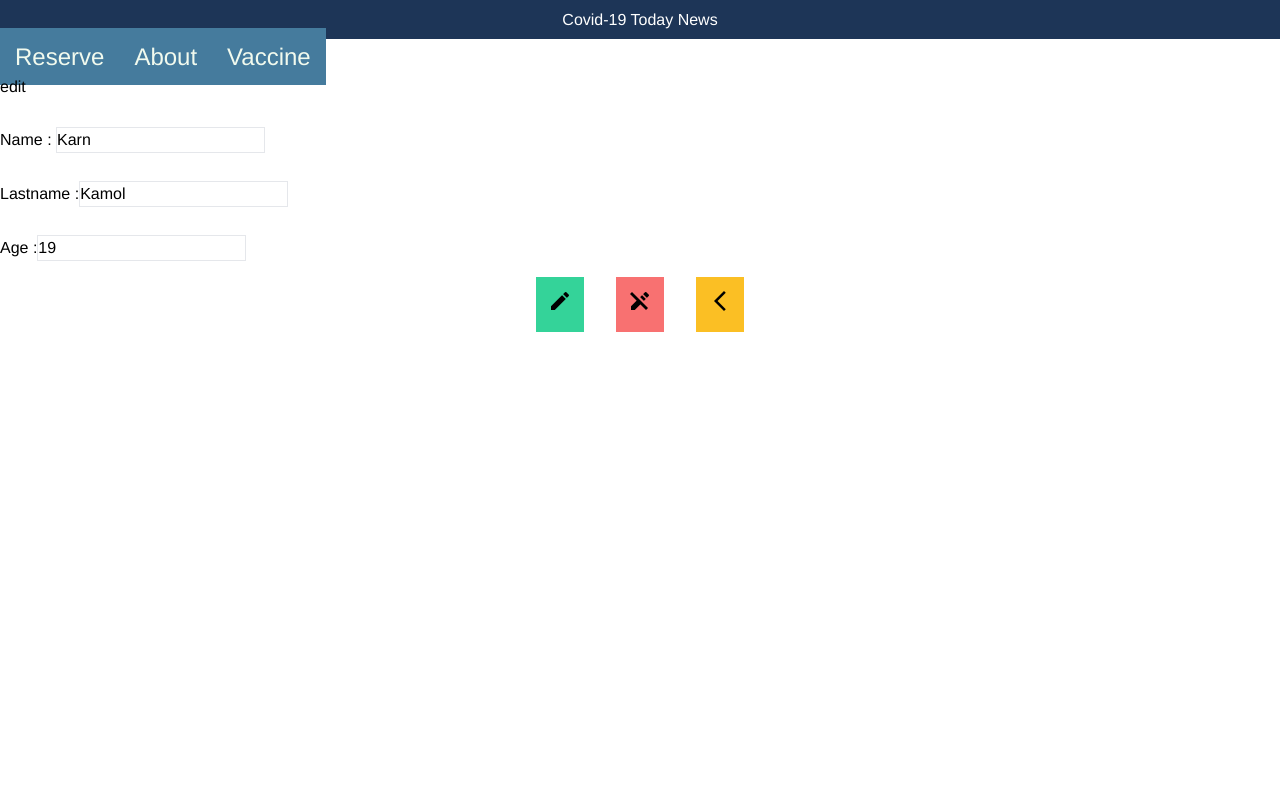
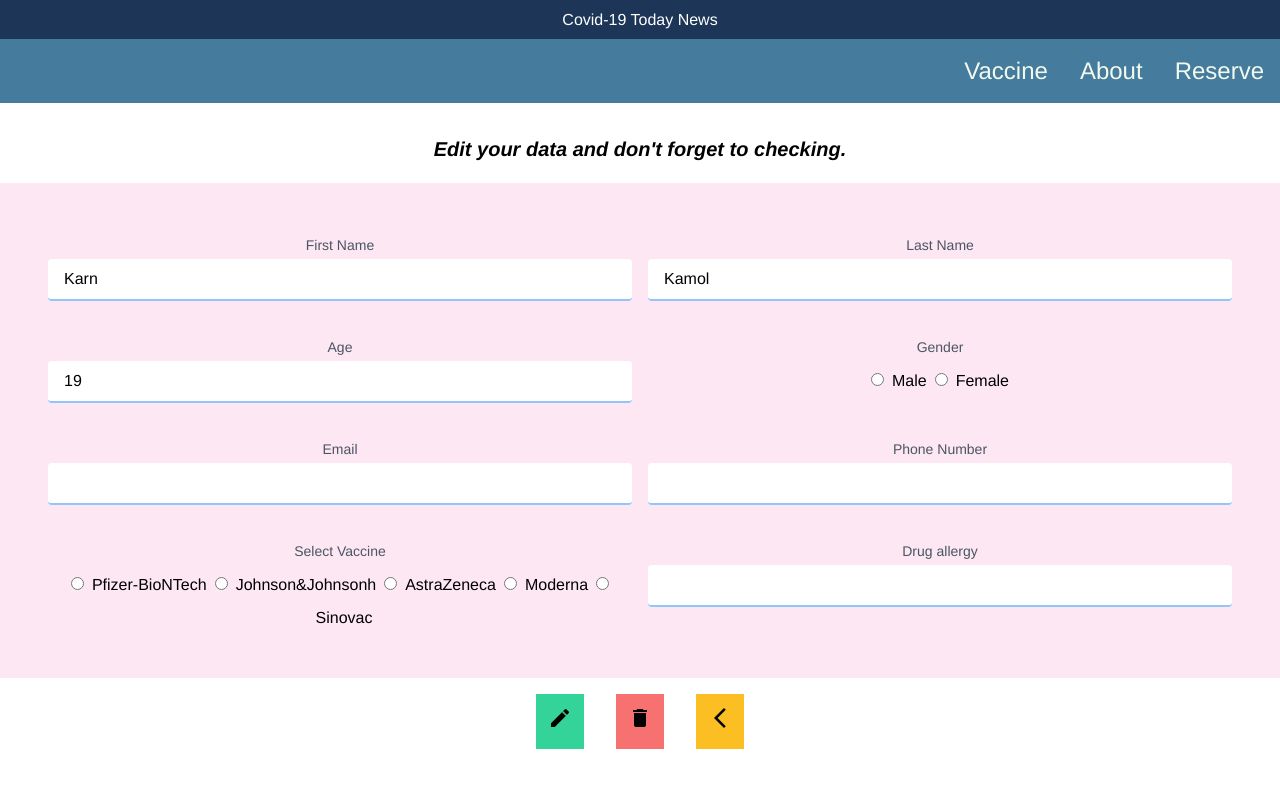
Before and after one commit to karnkm/INT203_62130500010_Groupwork_SPA, a Vue app: page /edit/1 in a window 1280 px wide. Shown: the top 788 px of the page. Built offline with nearby package versions, Linux system fonts and the light colour scheme; data requests are answered from the project's data file.

Commit message:
62130500010[update] style page form

```diff
--- a/src/components/ChangeState.vue
+++ b/src/components/ChangeState.vue
@@ -1,18 +1,69 @@
 <template>
-<p>edit</p>
-  <form @submit.prevent>
-      <label>Name : <input type="text" class="border border-gray-200 mt-7" v-model="name" required></label><br>
-      <label>Lastname :<input type="text" class="border border-gray-200 mt-7" v-model="lastname" required></label><br>
-      <label>Age :<input type="number" class="border border-gray-200 mt-7" v-model="age" required></label><br>
+<p class="text-xl italic font-semibold text-center pt-8">Edit your data and don't forget to checking.</p>
+<div class="text-center">
+<form @submit.prevent>
+      <div class="grid grid-cols-2 gap-4 mt-5 p-12 bg-pink-100">
+                <div class="flex flex-col float-right">
+                    <label for="firstname" class="text-sm leading-7 text-gray-600">First Name</label>
+                    <input type="text" id="firstname" v-model="name" name="firstname" class="bg-white border-b-2 border-blue-300 rounded px-4 py-2 mb-4">
+                </div>
+                <div class="flex flex-col">
+                    <label for="lastname" class="text-sm leading-7 text-gray-600">Last Name</label>
+                    <input type="text" id="lastname" v-model="lastname" name="lastname" class="bg-white border-b-2 border-blue-300  rounded px-4 py-2 mb-4">
+                </div>
+                <div class="flex flex-col">
+                    <label for="age" class="text-sm leading-7 text-gray-600">Age</label>
+                    <input type="number" id="age" v-model="age" name="age" class="bg-white border-b-2 border-blue-300  rounded px-4 py-2 mb-4">
+                </div>
+                <div class="flex flex-col">
+                    <label class="text-sm leading-7 text-gray-600">Gender</label>
+                    <div class=" pt-2 space-x-2 align-middle">
+                        <input type="radio" id="Male" v-model="gender" name="gender" value="M" class="bg-white border-b-2 border-blue-300  rounded px-4 py-2 mb-4 ">
+                        <label for="Male">Male</label>
+                        <input type="radio" id="Female" v-model="gender" name="gender" value="F" class="bg-white border-b-2 border-blue-300  rounded px-4 py-2 mb-4">
+                        <label for="Female">Female</label>
+                    </div>
+                </div>
+                <div class="flex flex-col">
+                    <label for="email" class="text-sm leading-7 text-gray-600">Email</label>
+                    <input type="text" id="email" v-model="email" name="email" class="bg-white border-b-2 border-blue-300  rounded px-4 py-2 mb-4">
+                </div>
+                <div class="flex flex-col">
+                    <label for="phone" class="text-sm leading-7 text-gray-600">Phone Number</label>
+                    <input type="text" id="phone" v-model="phone" name="phone" class="bg-white border-b-2 border-blue-300  rounded px-4 py-2 mb-4">
+                </div>
+                <div class="flex flex-col">
+                    <label class="text-sm leading-7 text-gray-600">Select Vaccine</label>
+                    <div class=" pt-2 space-x-2 align-middle">
+                        <input type="radio" id="pfizer" v-model="vaccine" name="vaccine" value="pfizer" class="bg-white border-b-2 border-blue-300  rounded px-4 py-2 mb-4 ">
+                        <label for="pfizer">Pfizer-BioNTech</label>
+                        <input type="radio" id="jj" v-model="vaccine" name="vaccine" value="jj" class="bg-white border-b-2 border-blue-300  rounded px-4 py-2 mb-4 ">
+                        <label for="jj">Johnson&Johnsonh</label>
+                        <input type="radio" id="astra" v-model="vaccine" name="vaccine" value="astra" class="bg-white border-b-2 border-blue-300  rounded px-4 py-2 mb-4 ">
+                        <label for="astra">AstraZeneca</label>
+                        <input type="radio" id="moderna" v-model="vaccine" name="vaccine" value="moderna" class="bg-white border-b-2 border-blue-300  rounded px-4 py-2 mb-4 ">
+                        <label for="moderna">Moderna</label>
+                        <input type="radio" id="sinovac" v-model="vaccine" name="vaccine" value="sinovac" class="bg-white border-b-2 border-blue-300  rounded px-4 py-2 mb-4 ">
+                        <label for="sinovac">Sinovac</label>
+                    </div>
+                </div>
+                <div class="flex flex-col">
+                    <label for="allergy" class="text-sm leading-7 text-gray-600">Drug allergy</label>
+                    <input type="text" id="allergy" v-model="allergy" name="allergy" class="bg-white border-b-2 border-blue-300  rounded px-4 py-2 mb-4">
+                </div>
+
+            </div>
       <div class="flex justify-center">
             <button class="m-4 bg-green-400 p-3" @click="editStudent"><span class="material-icons">create</span></button>
-            <button class="m-4 bg-red-400 p-3" @click="deleteStudent"><span class="material-icons">edit_off</span></button>
+            <button class="m-4 bg-red-400 p-3" @click="deleteStudent"><span class="material-icons">delete</span></button>
             <button class="m-4 bg-yellow-400 p-3" @click="backTohome"><span class="material-icons">
                 arrow_back_ios_new</span></button>
       </div>
 
       <!-- {{name}},{{lastname}},{{age}} -->
   </form>
+</div>
+
 </template>
 
 <script>
@@ -23,7 +74,11 @@ export default {
             url: 'http://localhost:3000/students/' + this.id,
             name:'',
             lastname:'',
-            age:''
+            age:'',
+            email:'',
+            telno:'',
+            vaccine :'',
+            allergy:''
         }
     },
     methods: {
@@ -38,7 +93,11 @@ export default {
             let editedStudent = {
                 firstname : this.name,
                 lastname : this.lastname,
-                age : this.age
+                age : this.age,
+                email : this.email,
+                telno : this.telno,
+                vaccine : this.vaccine,
+                allergy : this.allergy
                 }
             const response = await fetch(this.url,{
                 method:'put',
@@ -58,6 +117,10 @@ export default {
         this.name = data.firstname
         this.lastname = data.lastname
         this.age = data.age
+        this.email = data.email
+        this.telno = data.telno
+        this.vaccine = data.vaccine
+        this.allergy = data.allergy
     },
 
 }
--- a/src/components/Form.vue
+++ b/src/components/Form.vue
@@ -1,12 +1,64 @@
 <template>
-<h2 class="text-lg italic font-semibold">You can add a student's information for your class.</h2>
-  <form @submit.prevent="finishfilled">
-      <label>Name : <input type="text" class="border border-gray-200 mt-7 " v-model="name" required></label><br>
-      <label>Lastname : <input type="text" class="border border-gray-200 mt-7" v-model="lastname" required></label><br>
-      <label>Age : <input type="number" class="border border-gray-200 mt-7" v-model="age" required></label><br>
-      <button class="m-7 w-16 h-8 bg-green-400 rounded-lg text-white  hover:bg-green-700">Submit</button>
-      {{name}} {{lastname}} {{age}}
+<h2 class="text-xl italic font-semibold text-center pt-8">Register for reserve vaccine.</h2>
+
+<div class="bg-blue-100 mt-5">
+ <form @submit.prevent="finishfilled">
+    <div class="grid grid-cols-2 gap-4 mt-5 p-12">
+                <div class="flex flex-col float-right">
+                    <label for="firstname" class="text-sm leading-7 text-gray-600">First Name</label>
+                    <input type="text" id="firstname" v-model="name" name="firstname" class="bg-white border-b-2 border-blue-300 rounded px-4 py-2 mb-4">
+                </div>
+                <div class="flex flex-col">
+                    <label for="lastname" class="text-sm leading-7 text-gray-600">Last Name</label>
+                    <input type="text" id="lastname" v-model="lastname" name="lastname" class="bg-white border-b-2 border-blue-300  rounded px-4 py-2 mb-4">
+                </div>
+                <div class="flex flex-col">
+                    <label for="age" class="text-sm leading-7 text-gray-600">Age</label>
+                    <input type="text" id="age" v-model="age" name="age" class="bg-white border-b-2 border-blue-300  rounded px-4 py-2 mb-4">
+                </div>
+                <div class="flex flex-col">
+                    <label class="text-sm leading-7 text-gray-600">Gender</label>
+                    <div class=" pt-2 space-x-2 align-middle">
+                        <input type="radio" id="Male" v-model="gender" name="gender" value="M" class="bg-white border-b-2 border-blue-300  rounded px-4 py-2 mb-4 ">
+                        <label for="Male">Male</label>
+                        <input type="radio" id="Female" v-model="gender" name="gender" value="F" class="bg-white border-b-2 border-blue-300  rounded px-4 py-2 mb-4">
+                        <label for="Female">Female</label>
+                    </div>
+                </div>
+                <div class="flex flex-col">
+                    <label for="email" class="text-sm leading-7 text-gray-600">Email</label>
+                    <input type="text" id="email" v-model="email" name="email" class="bg-white border-b-2 border-blue-300  rounded px-4 py-2 mb-4">
+                </div>
+                <div class="flex flex-col">
+                    <label for="phone" class="text-sm leading-7 text-gray-600">Phone Number</label>
+                    <input type="text" id="phone" v-model="phone" name="phone" class="bg-white border-b-2 border-blue-300  rounded px-4 py-2 mb-4">
+                </div>
+                <div class="flex flex-col">
+                    <label class="text-sm leading-7 text-gray-600">Select Vaccine</label>
+                    <div class=" pt-2 space-x-2 align-middle">
+                        <input type="radio" id="pfizer" v-model="vaccine" name="vaccine" value="pfizer" class="bg-white border-b-2 border-blue-300  rounded px-4 py-2 mb-4 ">
+                        <label for="pfizer">Pfizer-BioNTech</label>
+                        <input type="radio" id="jj" v-model="vaccine" name="vaccine" value="jj" class="bg-white border-b-2 border-blue-300  rounded px-4 py-2 mb-4 ">
+                        <label for="jj">Johnson&Johnsonh</label>
+                        <input type="radio" id="astra" v-model="vaccine" name="vaccine" value="astra" class="bg-white border-b-2 border-blue-300  rounded px-4 py-2 mb-4 ">
+                        <label for="astra">AstraZeneca</label>
+                        <input type="radio" id="moderna" v-model="vaccine" name="vaccine" value="moderna" class="bg-white border-b-2 border-blue-300  rounded px-4 py-2 mb-4 ">
+                        <label for="moderna">Moderna</label>
+                        <input type="radio" id="sinovac" v-model="vaccine" name="vaccine" value="sinovac" class="bg-white border-b-2 border-blue-300  rounded px-4 py-2 mb-4 ">
+                        <label for="sinovac">Sinovac</label>
+                    </div>
+                </div>
+                <div class="flex flex-col">
+                    <label for="allergy" class="text-sm leading-7 text-gray-600">Drug allergy</label>
+                    <input type="text" id="allergy" v-model="allergy" name="allergy" class="bg-white border-b-2 border-blue-300  rounded px-4 py-2 mb-4">
+                </div>
+
+            </div>
+    <button class="m-7 px-8 py-2 bg-red-500 rounded-md text-white hover:bg-blue-900">Reserse Vaccine</button><br>
+              {{name}} {{lastname}} {{age}} {{email}} {{phone}} {{allergy}}
   </form>
+</div>
+
 </template>
 
 <script>
@@ -15,7 +67,11 @@ export default {
         return {
             name:'',
             lastname:'',
-            age:''
+            age:'',
+            email:'',
+            telno:'',
+            vaccine :'',
+            allergy:''
         }
     },
     methods: {
--- a/src/components/NavBar.vue
+++ b/src/components/NavBar.vue
@@ -29,16 +29,22 @@ export default {
   color: rgb(255, 255, 255);
 }
 
+#navbar{
+    background-color: #457B9D;
+    width: 100%;
+    text-align: right;
+    margin: 0;
+    padding: 0;
+    overflow: hidden;
+}
 #navbar a {
-  background-color: #457B9D;
-  padding: 15px;
-
-
   color: #F1FAEE;
-
   font-weight: lighter;
   font-size: x-large;
-
+  display: block;
+  float: right;
+  text-align: center;
+  padding: 14px 16px;
 }
 #navbar a.router-link-exact-active {
     background-color: #E63946;
```
